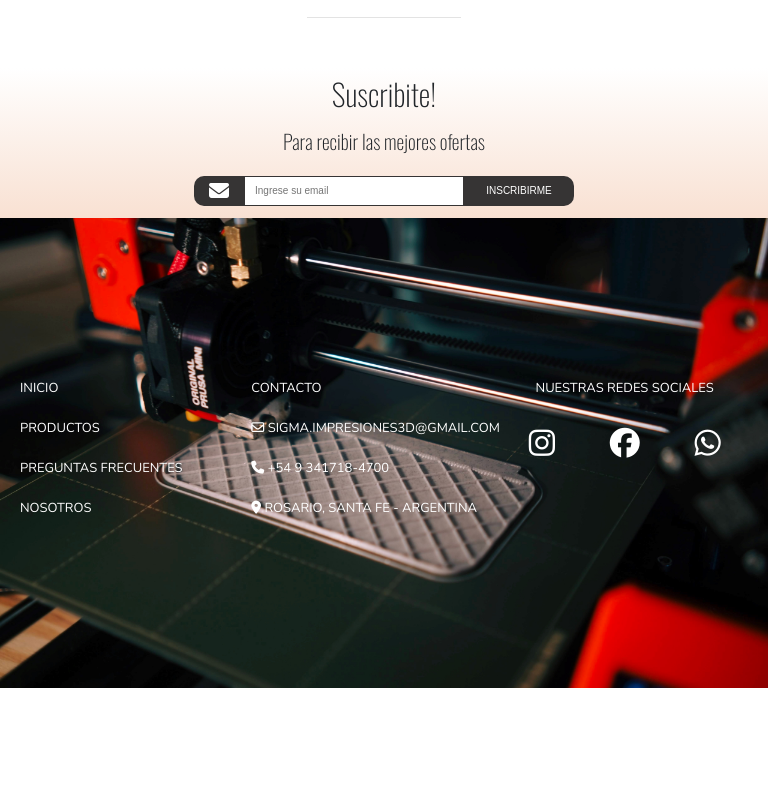
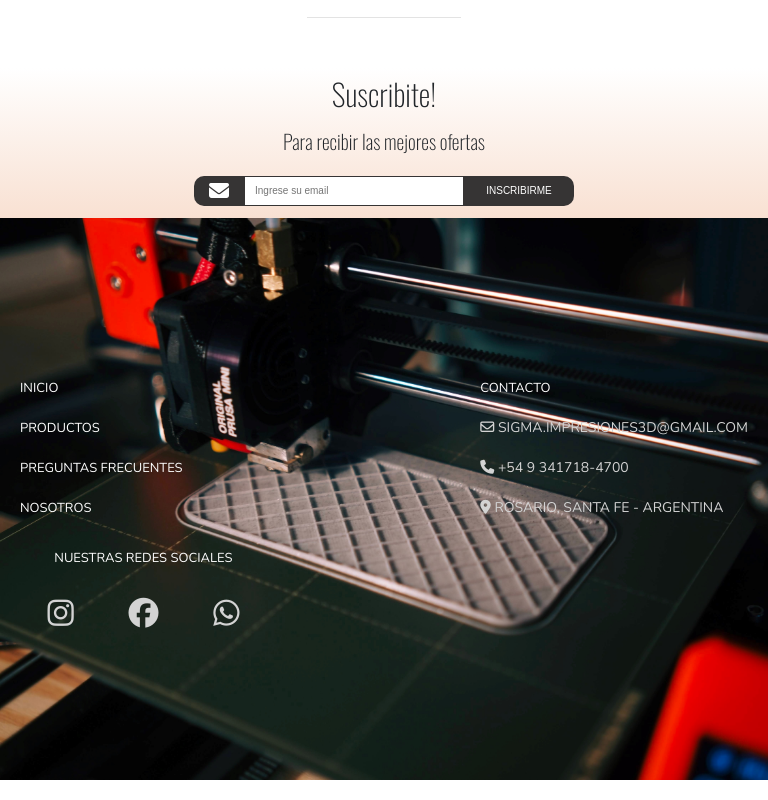
Before and after one commit to NicolasFontana/ecommerceSigma, a website: page index.html in a window 768 px wide. Shown: the part 1149-1949 px from the top of the page. Before the commit the page ends 1837 px from the top, so only its background shows below. Drawn offline with nearby package versions, Linux system fonts and the light colour scheme; a script that the page names is missing; a web font is replaced by a local one.

Commit message:
Arreglo footer para celulares

```diff
--- a/scss/base/_mediaQuery.scss
+++ b/scss/base/_mediaQuery.scss
@@ -67,6 +67,19 @@
   footer nav .itemsFooter .containerFooter .containerFooterContacto {
     text-align: start;
   }
+  footer nav .itemsFooter .containerFooter .containerFooterContacto .subItems {
+    color: lightgrey;
+    font-size: 1.4rem;
+  }
+  footer nav .itemsFooter .containerFooter .containerFooterRedes .subItemsDos li a {
+    color: lightgrey;
+  }
+  footer nav .itemsFooter .containerFooter .containerFooterNavegacion {
+    margin-right: 3rem;
+  }
+  footer nav .itemsFooter .containerFooter .containerFooterRedes .subItemsDos {
+    justify-content: space-between;
+  }
 }
 
 @media screen and (min-width: 320px) and (max-width: 576px) {
@@ -133,6 +146,7 @@
   }
   footer nav .itemsFooter .containerFooter .containerFooterContacto {
     text-align: start;
+    margin-right: 3rem;
   }
   footer nav .itemsFooter .containerFooter .containerFooterContacto .subItems {
     color: lightgrey;
@@ -140,6 +154,8 @@
   }
   footer nav .itemsFooter .containerFooter .containerFooterRedes .subItemsDos li a {
     color: lightgrey;
-
+  }
+  footer nav .itemsFooter .containerFooter .containerFooterNavegacion {
+    margin-right: 3rem;
   }
 }
```
Also changed, not shown: css/style.css, 1 other file.
